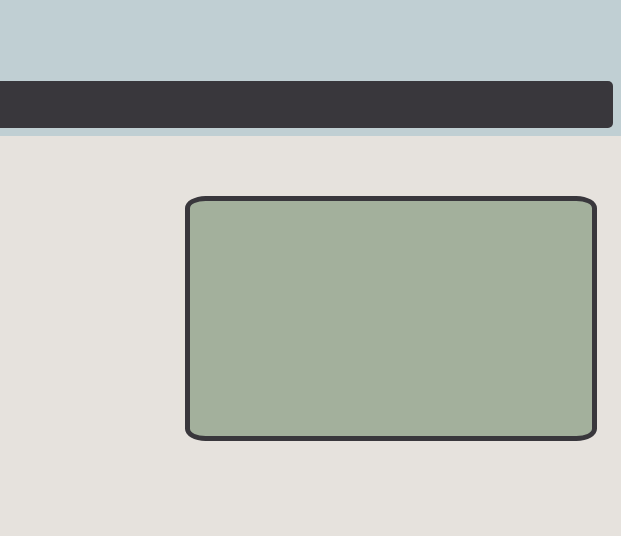
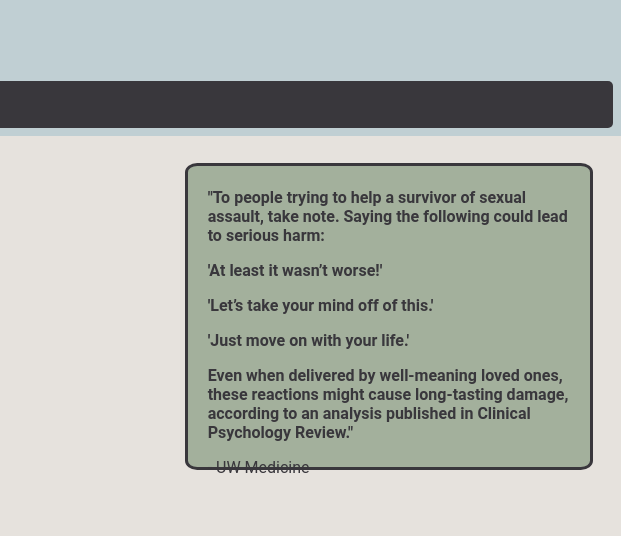
Before and after one commit to donatelucas/trauma-toolkit, a website: page app/family.html in a window 1280 px wide. Shown: the top 536 px of the page, 659-1280 px from the left. Drawn offline with Linux system fonts and the light colour scheme.

Commit message:
idk stuff

```diff
--- a/app/css/family.css
+++ b/app/css/family.css
@@ -26,19 +26,19 @@
 
 h2, p {
   text-align: left;
-  width: 560px;
+  width: 100%;
 }
 
 .text-box {
   position: relative;
   width: 60%;
   height: 0;
-  padding-bottom: 35%;
+  padding-bottom: 45%;
   margin-left: 20%;
-  margin-top: 5%;
+  margin-top: 0%;
   background-color: #A3B09C;
-  border-radius: 5%;
-  border: 5px solid #39373C;
+  border-radius: 3%;
+  border: 3px solid #39373C;
 }
 
 .text-content {
@@ -46,3 +46,7 @@ h2, p {
   padding: 5%;
   padding-top: 1.5%;
 }
+
+.text-content-format {
+  font-weight: bold;
+}
--- a/app/family.html
+++ b/app/family.html
@@ -53,6 +53,19 @@
     </div>
     <div class="text-box">
       <div class="text-content">
+        <p class="text-content-format">
+          "To people trying to help a survivor of sexual assault, take note.
+          Saying the following could lead to serious harm:
+        </p>
+        <p class="text-content-format">'At least it wasn’t worse!'</p>
+        <p class="text-content-format">'Let’s take your mind off of this.'</p>
+        <p class="text-content-format">'Just move on with your life.'</p>
+        <p class="text-content-format">
+          Even when delivered by well-meaning loved ones, these reactions might
+          cause long-tasting damage, according to an analysis published in
+          Clinical Psychology Review."
+        </p>
+        <p> - UW Medicine </p>
       </div>
     </div>
     <div class="video-element">
```
